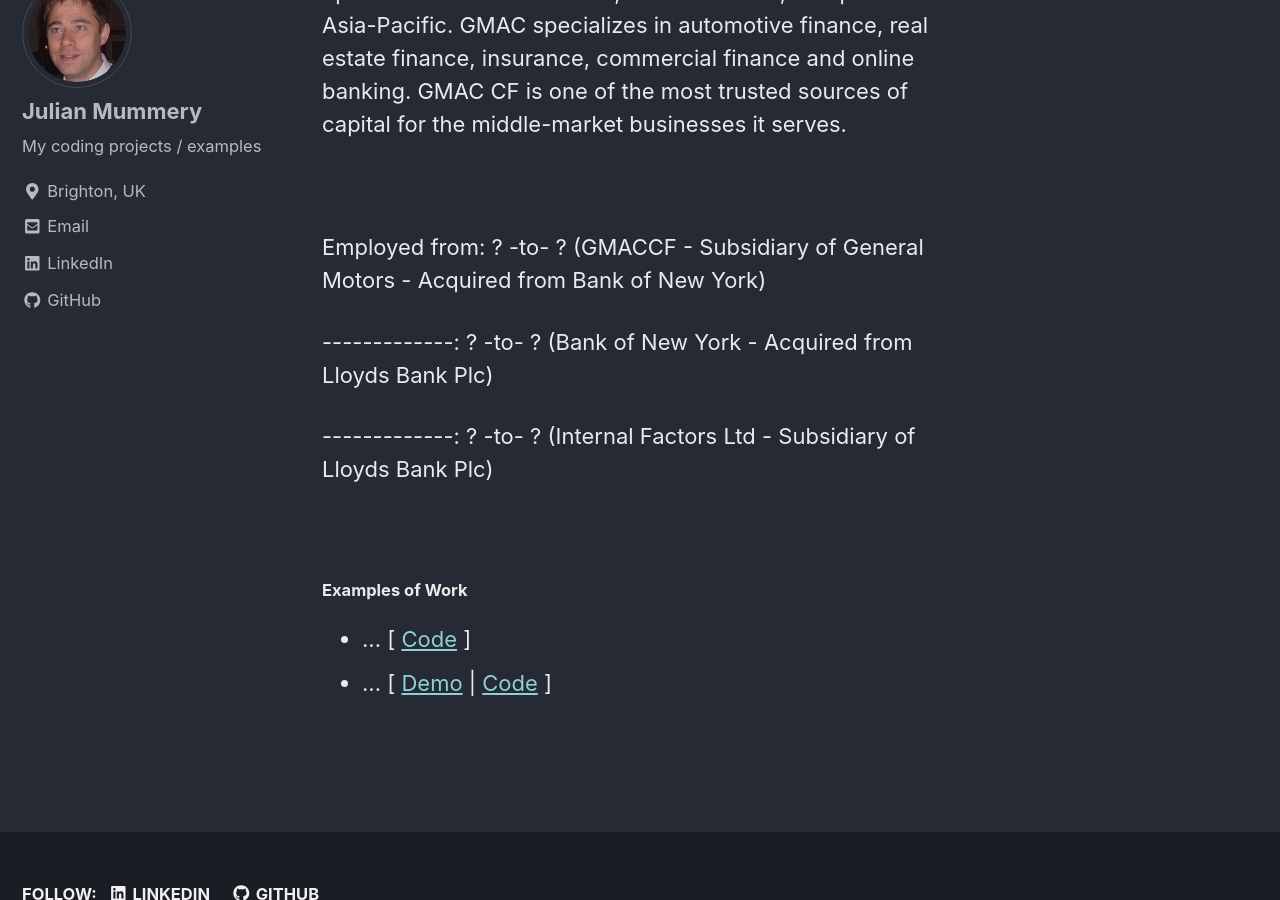
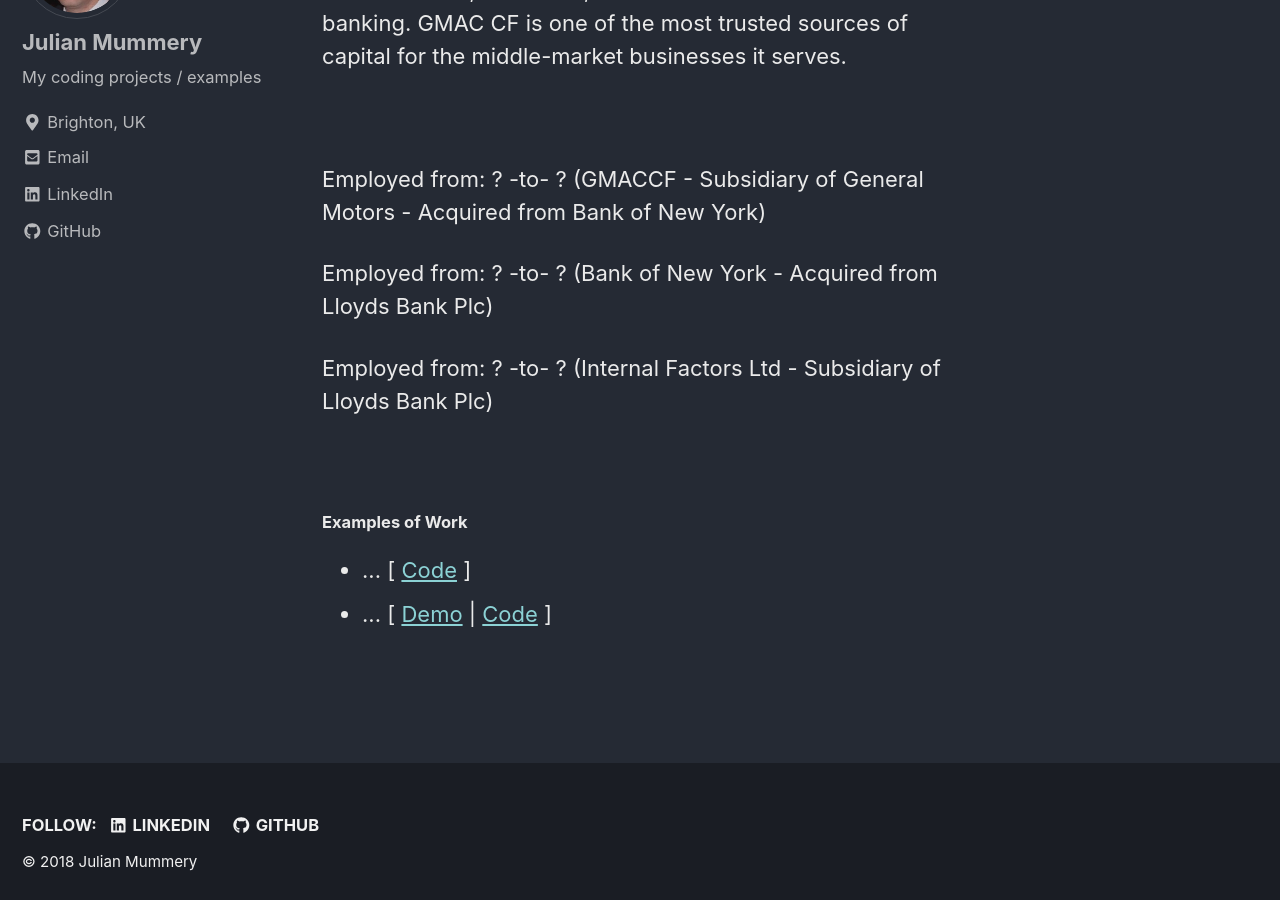
Before and after one commit to julianmummery/julianmummery.github.io, a Jekyll site: the page built from _pages/experience.md, in a window 1280 px wide and 900 px high, scrolled down 3973 px. Built offline with Jekyll 4.4.1, drawn with Linux system fonts in a browser that asks for light colours; nearby versions of some CDN libraries; some of the changed text lies outside the part shown.

Commit message:
Update experience.md

```diff
--- a/_pages/experience.md
+++ b/_pages/experience.md
@@ -10,10 +10,10 @@
 Displayed in reverse chronological order: -
 
 <h2>Loria Consulting Ltd</h2>
+Employed from: November 2013 -to- Present Day
+<br>
 <h5>Overview</h5>
 <p>...</p>
-<br>
-<p>Employed from: November 2013 -to- Present Day</p>
 <br>
 <h5>Examples of Work</h5>
 <ul>
@@ -85,8 +85,8 @@
 <p>GMAC Commercial Finance (GMAC CF) is a subsidiary of GMAC Financial Services, a bank holding company with operations in North America, South America, Europe and Asia-Pacific. GMAC specializes in automotive finance, real estate finance, insurance, commercial finance and online banking. GMAC CF is one of the most trusted sources of capital for the middle-market businesses it serves.</p>
 <br>
 <p>Employed from: ? -to- ?  (GMACCF - Subsidiary of General Motors - Acquired from Bank of New York)</p>
-<p>-------------: ? -to- ?  (Bank of New York - Acquired from Lloyds Bank Plc)</p>
-<p>-------------: ? -to- ?  (Internal Factors Ltd - Subsidiary of Lloyds Bank Plc)</p>
+<p>Employed from: ? -to- ?  (Bank of New York - Acquired from Lloyds Bank Plc)</p>
+<p>Employed from: ? -to- ?  (Internal Factors Ltd - Subsidiary of Lloyds Bank Plc)</p>
 <br>
 <h5>Examples of Work</h5>
 <ul>
```
